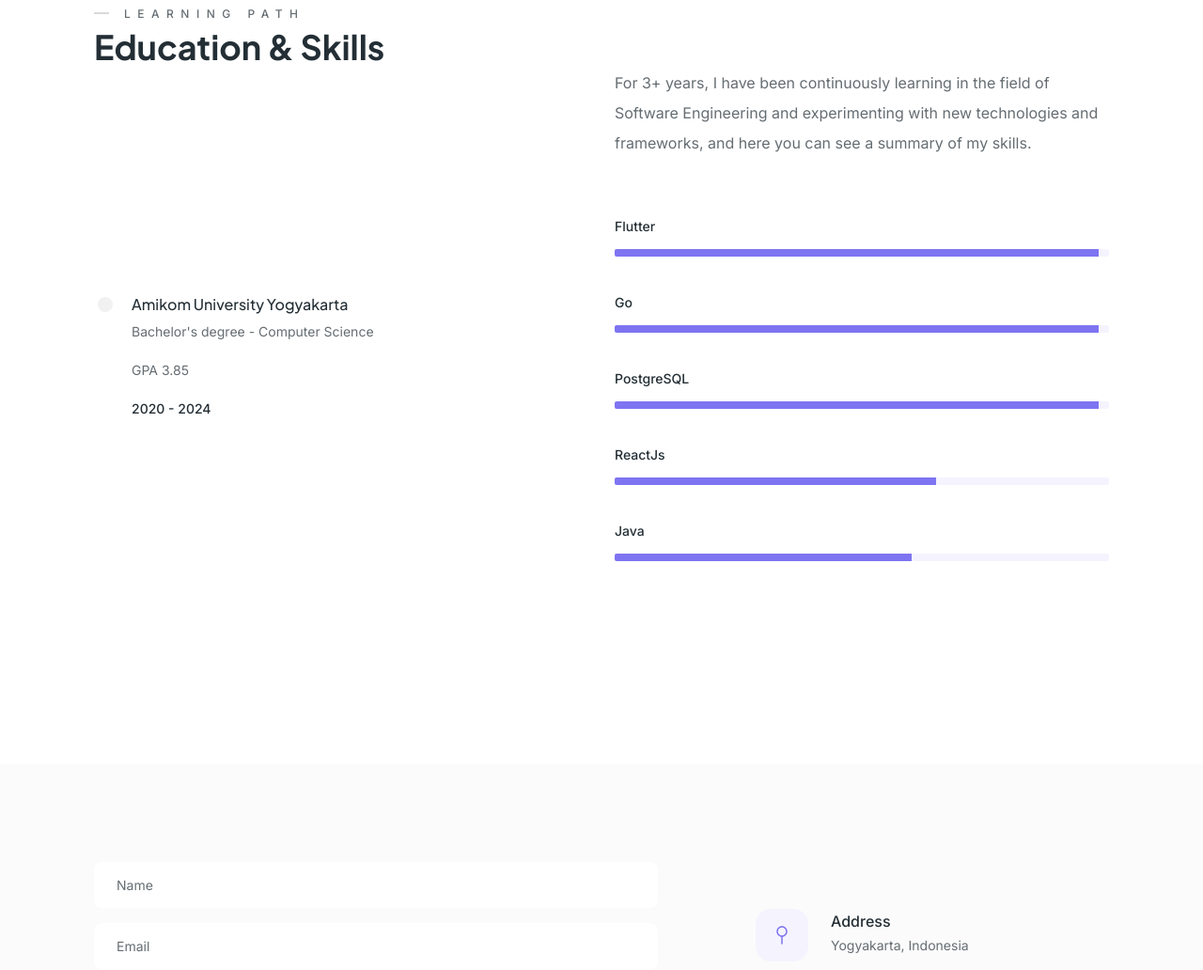
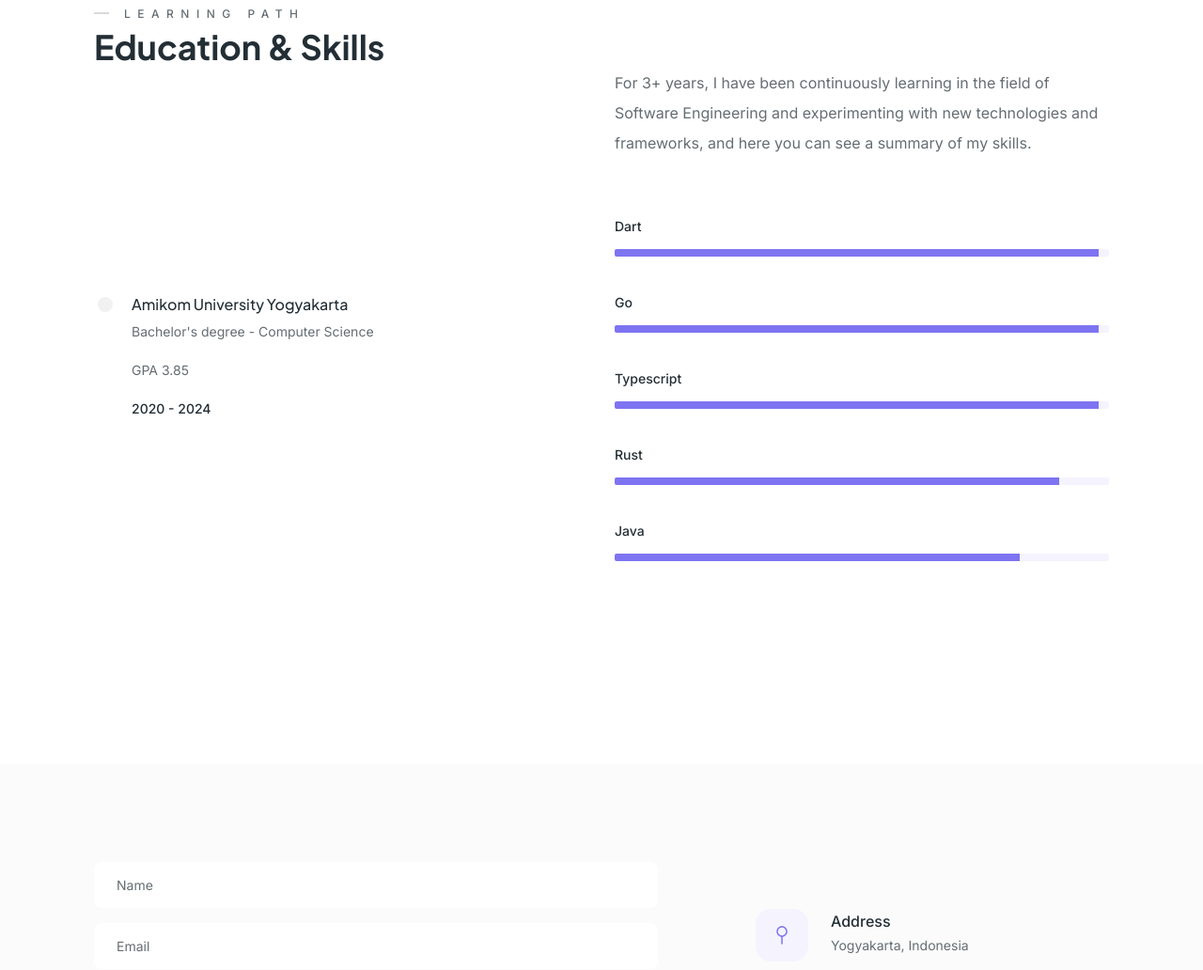
Before and after one commit to benebobaa/static-personal-web, a plain HTML site: page index.html in a window 1280 px wide. Shown: the part 4332-5364 px from the top of the page at 94% size. Drawn offline with Linux system fonts and the light colour scheme.

Commit message:
feat: update skills

```diff
--- a/index.html
+++ b/index.html
@@ -538,7 +538,7 @@
                     <p class="description" data-aos="fade-up" data-aos-delay="50">For 3+ years, I have been continuously learning in the field of Software Engineering and experimenting with new technologies and frameworks, and here you can see a summary of my skills.</p>
                     <div class="progress-bar-wrapper" data-aos="fade-up" data-aos-delay="50">
                         <div class="progress-bar">
-                            <p class="label">Flutter</p>
+                            <p class="label">Dart</p>
                             <div class="main-bar"><div class="fill" data-width="98"></div></div>
                         </div>
                         <div class="progress-bar">
@@ -546,16 +546,16 @@
                             <div class="main-bar"><div class="fill" data-width="98"></div></div>
                         </div>
                         <div class="progress-bar">
-                            <p class="label">PostgreSQL</p>
+                            <p class="label">Typescript</p>
                             <div class="main-bar"><div class="fill" data-width="98"></div></div>
                         </div>
                         <div class="progress-bar">
-                            <p class="label">ReactJs</p>
-                            <div class="main-bar"><div class="fill" data-width="65"></div></div>
+                            <p class="label">Rust</p>
+                            <div class="main-bar"><div class="fill" data-width="90"></div></div>
                         </div>
                         <div class="progress-bar">
                             <p class="label">Java</p>
-                            <div class="main-bar"><div class="fill" data-width="60"></div></div>
+                            <div class="main-bar"><div class="fill" data-width="82"></div></div>
                         </div>
                     </div>
                 </div>
```
